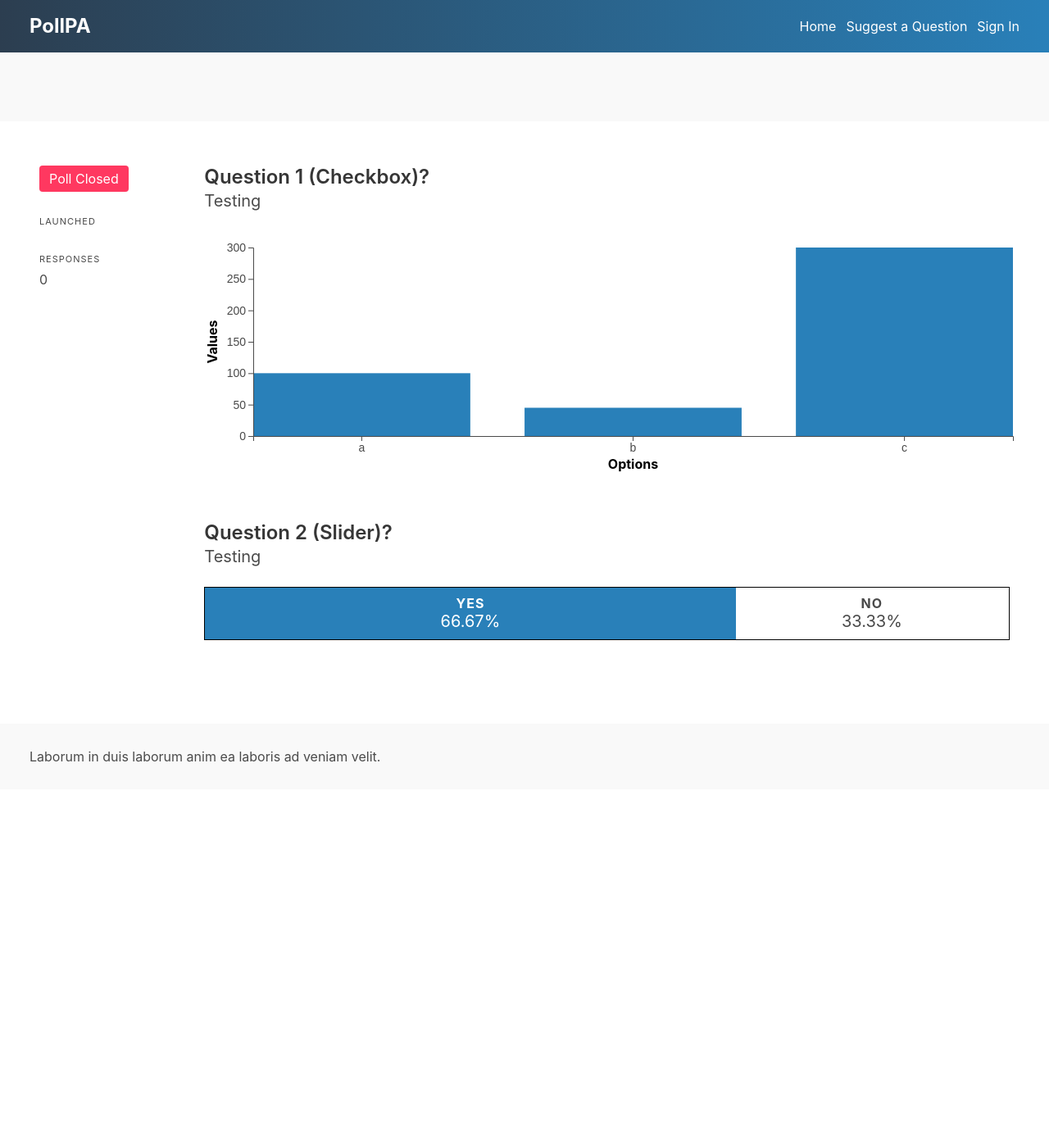
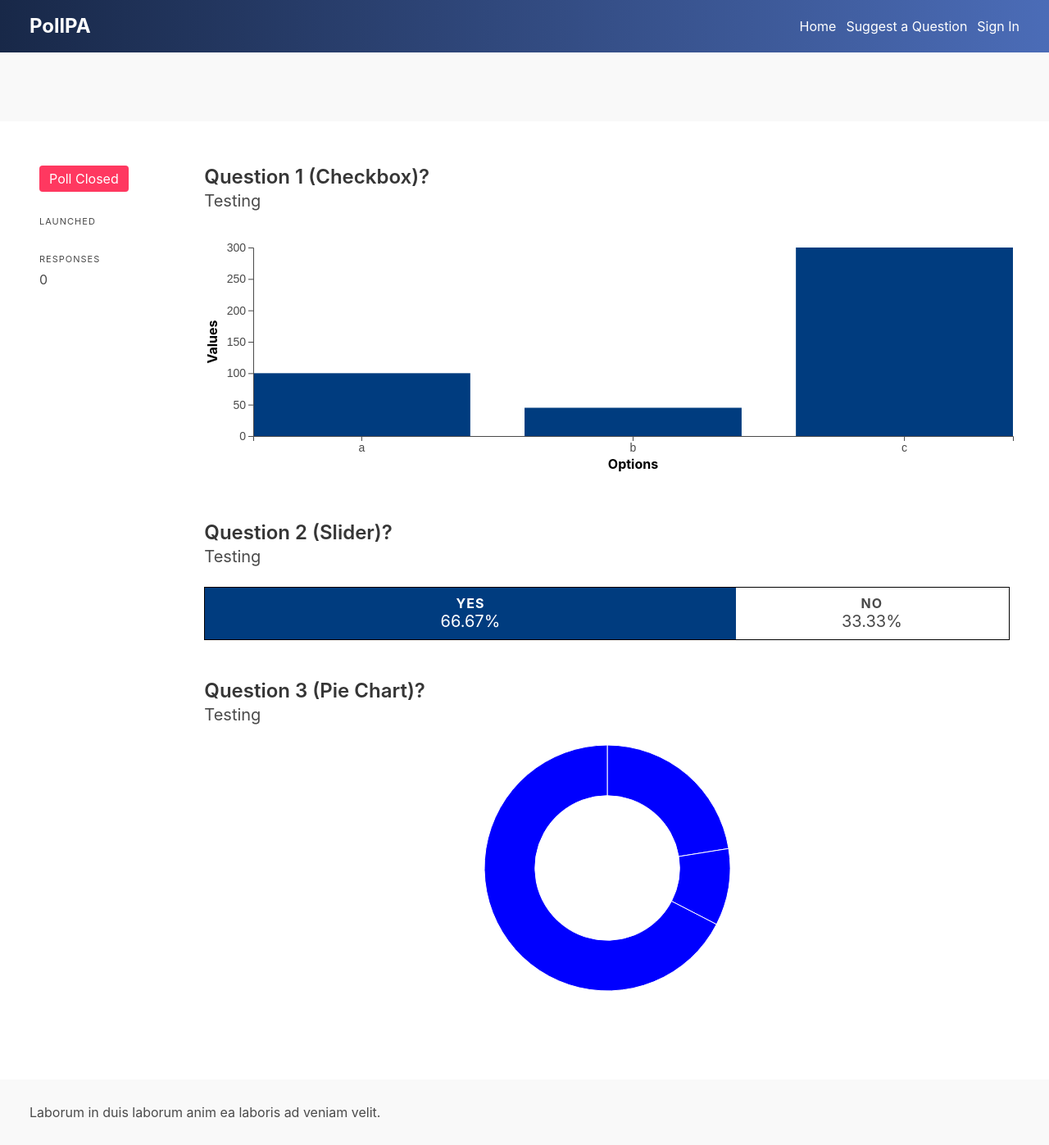
Before and after one commit to pollpa/PollPA, a Django app: page /poll/1/ in a window 1280 px wide. Shown: the whole page at 82% size. Before the commit the page ends 930 px from the top, so only its background shows below. Run offline with Django 3.2, Linux system fonts and the light colour scheme; data that the repository does not hold is empty; some libraries are stand-ins or nearby versions.

Commit message:
add structure for pies

```diff
--- a/pollpa/polls/static/CSS/main.css
+++ b/pollpa/polls/static/CSS/main.css
@@ -26,7 +26,7 @@ h1, h2, h3, h4, h5, h6 {
   color: white !important; }
 
 .is-blue {
-  background-color: #2980b9 !important;
+  background-color: #003c7f !important;
   color: white !important; }
 
 a {
@@ -41,11 +41,11 @@ a.light {
   display: none; }
 
 nav {
-  background: #2980b9;
+  background: #4b6cb7;
   /* fallback for old browsers */
-  background: -webkit-linear-gradient(to right, #2c3e50, #2980b9);
+  background: -webkit-linear-gradient(to right, #182848, #4b6cb7);
   /* Chrome 10-25, Safari 5.1-6 */
-  background: linear-gradient(to right, #2c3e50, #2980b9);
+  background: linear-gradient(to right, #182848, #4b6cb7);
   /* W3C, IE 10+/ Edge, Firefox 16+, Chrome 26+, Opera 12+, Safari 7+ */
   padding: 14px 36px;
   color: white;
@@ -83,11 +83,11 @@ header.default {
     margin-bottom: 16px; }
 
 header.jumbo {
-  background: #2980b9;
+  background: #4b6cb7;
   /* fallback for old browsers */
-  background: -webkit-linear-gradient(to right, #2c3e50, #2980b9);
+  background: -webkit-linear-gradient(to right, #182848, #4b6cb7);
   /* Chrome 10-25, Safari 5.1-6 */
-  background: linear-gradient(to right, #2c3e50, #2980b9);
+  background: linear-gradient(to right, #182848, #4b6cb7);
   /* W3C, IE 10+/ Edge, Firefox 16+, Chrome 26+, Opera 12+, Safari 7+ */
   height: 80vh; }
   header.jumbo .title, header.jumbo .subtitle {
@@ -118,7 +118,7 @@ footer {
   width: 100%; }
 
 .bar {
-  fill: #2980b9; }
+  fill: #003c7f; }
 
 .bar-chart {
   position: relative; }
@@ -132,6 +132,9 @@ footer {
     background: white;
     padding: 4px 6px;
     border: 1px solid black; }
+
+.pie-chart {
+  text-align: center; }
 
 .binary-slider {
   width: 100%;
@@ -148,7 +151,7 @@ footer {
     margin-bottom: -5px; }
 
 .yes-half {
-  background: #2980b9;
+  background: #003c7f;
   color: white; }
 
 #info {
--- a/pollpa/polls/static/JS/poll.js
+++ b/pollpa/polls/static/JS/poll.js
@@ -89,6 +89,77 @@ function drawBarCharts(){
 }
 
 /*
+  Pie Chart
+*/
+
+function drawPieChart(currentThis, data){
+  var margin = {top: 20, right: 20, bottom: 50, left: 60},
+      radius = 150,
+      height = radius * 2,
+      width = radius * 2;
+
+  // var colors =
+
+  var pie = d3.pie()
+    .value(function(d){
+      return d.y;
+    }).sort(null);
+
+  var arc = d3.arc()
+    .outerRadius(radius)
+    .innerRadius(radius / 1.7);
+
+  // Add Pie
+  var pieChart = d3.select(currentThis).select("svg")
+    .attr("width", width)
+    .attr("height", height)
+    .append("g")
+      .attr("transform", "translate(" + (width - radius) + "," + (height - radius) + ")")
+      .selectAll("path").data(pie(data))
+      .enter().append("path")
+        .attr("fill", function(d, i){
+          return "blue";
+        })
+        .attr("stroke", "white")
+        .attr("d", arc)
+        .on("mousemove", function(d){
+          // mouse = d3.mouse(currentThis);
+          //
+          // tooltip.style("left", mouse[0] - Math.round(tooltip.node().offsetWidth / 2) + "px")
+          //   .style("top", mouse[1] - Math.round(tooltip.node().offsetHeight) - 12 + "px");
+          //
+          // d3.select(this).style("fill", d3.rgb(d3.color(d.data.color).brighter(0.5)));
+        })
+        .on("mouseout", function(d){
+          // tooltip.classed("hidden", true);
+          // d3.select(this).style("fill", d.color);
+        });
+
+  //Add labels underneath pie chart
+  // var pieLabel = d3.select(this).append("div")
+  //   .attr("class", "pie-label")
+  //   .style("width", width + "px");
+  //
+  // if(name) pieLabel.append("h3").html(name);
+  //
+  // pieLabel.selectAll("span").data(piedata)
+  //   .enter().append("span")
+  //     .html(function(d, i){
+  //       return "<div class = 'bubble' style = 'background:" + d.color + "'></div>" + d.label;
+  //     }).append("br");
+}
+
+function drawPieCharts(){
+  d3.selectAll(".pie-chart").each(function(d, i){
+    var data = JSON.parse(this.dataset.values.replace(/'/g, "\""));
+    data.forEach(function(d){
+      return +d.y;
+    });
+    drawPieChart(this, data);
+  });
+}
+
+/*
   Binary Slider
 */
 
@@ -97,8 +168,6 @@ function drawBinarySlider(currentThis, data){
   var total = data.yes + data.no,
       yes = 100 * data.yes / total,
       no = 100 * data.no / total;
-
-  console.log(slider.select(".yes-half"));
 
   slider.select(".yes-half")
     .style("width", Math.floor(yes) + "%")
@@ -124,6 +193,7 @@ function drawBinarySliders(){
 */
 
 drawBarCharts();
+drawPieCharts();
 drawBinarySliders();
 
 /*
--- a/pollpa/polls/static/SCSS/_header.scss
+++ b/pollpa/polls/static/SCSS/_header.scss
@@ -15,9 +15,9 @@ header.default{
 
 header.jumbo{
   //GRADIENT
-  background: #2980b9;  /* fallback for old browsers */
-  background: -webkit-linear-gradient(to right, #2c3e50, #2980b9);  /* Chrome 10-25, Safari 5.1-6 */
-  background: linear-gradient(to right, #2c3e50, #2980b9); /* W3C, IE 10+/ Edge, Firefox 16+, Chrome 26+, Opera 12+, Safari 7+ */
+  background: #4b6cb7;  /* fallback for old browsers */
+  background: -webkit-linear-gradient(to right, #182848, #4b6cb7);  /* Chrome 10-25, Safari 5.1-6 */
+  background: linear-gradient(to right, #182848, #4b6cb7); /* W3C, IE 10+/ Edge, Firefox 16+, Chrome 26+, Opera 12+, Safari 7+ */
 
   height: 80vh;
 
--- a/pollpa/polls/static/SCSS/_nav.scss
+++ b/pollpa/polls/static/SCSS/_nav.scss
@@ -1,8 +1,8 @@
 nav{
   //GRADIENT
-  background: #2980b9;  /* fallback for old browsers */
-  background: -webkit-linear-gradient(to right, #2c3e50, #2980b9);  /* Chrome 10-25, Safari 5.1-6 */
-  background: linear-gradient(to right, #2c3e50, #2980b9); /* W3C, IE 10+/ Edge, Firefox 16+, Chrome 26+, Opera 12+, Safari 7+ */
+  background: #4b6cb7;  /* fallback for old browsers */
+  background: -webkit-linear-gradient(to right, #182848, #4b6cb7);  /* Chrome 10-25, Safari 5.1-6 */
+  background: linear-gradient(to right, #182848, #4b6cb7); /* W3C, IE 10+/ Edge, Firefox 16+, Chrome 26+, Opera 12+, Safari 7+ */
 
   padding: $padding-top $padding-left;
   color: white;
--- a/pollpa/polls/static/SCSS/_theme.scss
+++ b/pollpa/polls/static/SCSS/_theme.scss
@@ -40,7 +40,7 @@ $padding-left: 36px;
 $light-gray: #f9f9f9;
 $green: #3fc380;
 $red: #d24d57;
-$blue: #2980b9;
+$blue: #003c7f;
 
 .is-green{
   background-color: $green !important;
--- a/pollpa/polls/static/SCSS/charts/_pie.scss
+++ b/pollpa/polls/static/SCSS/charts/_pie.scss
@@ -0,0 +1,3 @@
+.pie-chart{
+  text-align: center;
+}
--- /dev/null
+++ b/pollpa/polls/templates/polls/graphs/pie.html
@@ -0,0 +1,4 @@
+<div class = "pie-chart chart" data-values = "{{data}}" data-ylabel = "{{ylabel}}">
+  <svg></svg>
+  <div class = "tooltip hidden"></div>
+</div>
--- a/pollpa/polls/templates/polls/poll.html
+++ b/pollpa/polls/templates/polls/poll.html
@@ -33,6 +33,8 @@
             {% include "polls/graphs/bar.html" with data=response.data xlabel=response.xlabel ylabel=response.ylabel %}
           {% elif response.graph == "binary-slider" %}
             {% include "polls/graphs/binary-slider.html" with data=response.data %}
+          {% elif response.graph == "pie" %}
+            {% include "polls/graphs/pie.html" with data=response.data ylabel=response.ylabel  %}
           {% endif %}
           <br>
           <br>
--- a/pollpa/polls/views.py
+++ b/pollpa/polls/views.py
@@ -76,6 +76,24 @@ def poll(request, poll_id):
                     "yes": 100,
                     "no": 50
                 }
+            }, {
+                "title": "Question 3 (Pie Chart)?",
+                "description": "Testing",
+                "graph": "pie",
+                "xlabel": "Options",
+                "ylabel": "Values",
+                "data": [{
+                    "x": "a",
+                    "y": 100
+                },
+                {
+                    "x": "b",
+                    "y": 45
+                },
+                {
+                    "x": "c",
+                    "y": 300
+                }]
             }]
         }
     })
```
Also changed, not shown: 1 other file.
